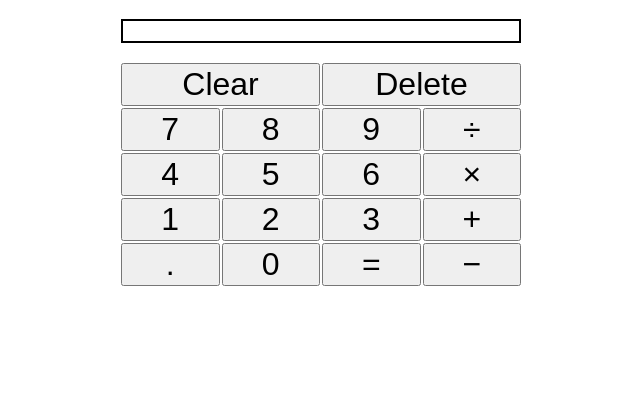
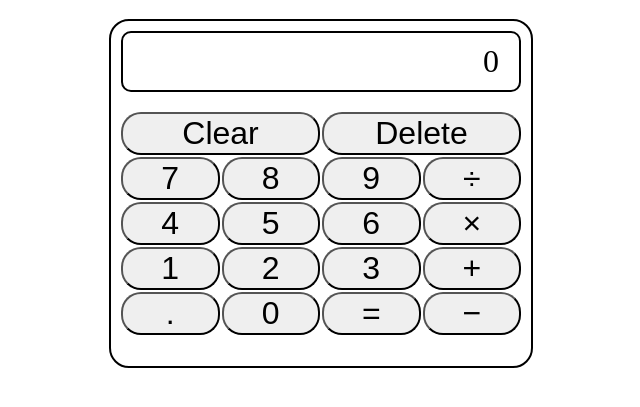
Before and after one commit to joshpait/calculator, a plain HTML site: page index.html in a window 1280 px wide. Shown: the part 69-476 px from the top of the page, without its empty margins (319-959 px from the left). Drawn offline with Linux system fonts and the light colour scheme.

Commit message:
Edit css and reset js

```diff
--- a/index.html
+++ b/index.html
@@ -11,34 +11,35 @@
         <h1>Calculator</h1>
         <div class="calculator">
             <div class="screen">
-
+                <div class="current-screen" id="currentScreen">0</div>
+                <div class="last-screen" id="lastScreen"></div>
             </div>
             <div class="buttons-grid">
                 <button class="btn grid-span2">Clear</button>
                 <button class="btn grid-span2">Delete</button>
 
-                <button class="btn">7</button>
-                <button class="btn">8</button>
-                <button class="btn">9</button>
-                <button class="btn">&divide;</button>
+                <button class="btn" data-number>7</button>
+                <button class="btn" data-number>8</button>
+                <button class="btn" data-number>9</button>
+                <button class="btn" data-operator>&divide;</button>
 
-                <button class="btn">4</button>
-                <button class="btn">5</button>
-                <button class="btn">6</button>
-                <button class="btn">&times;</button>
+                <button class="btn" data-number>4</button>
+                <button class="btn" data-number>5</button>
+                <button class="btn" data-number>6</button>
+                <button class="btn" data-operator>&times;</button>
 
-                <button class="btn">1</button>
-                <button class="btn">2</button>
-                <button class="btn">3</button>
-                <button class="btn">&plus;</button>
+                <button class="btn" data-number>1</button>
+                <button class="btn" data-number>2</button>
+                <button class="btn" data-number>3</button>
+                <button class="btn" data-operator>&plus;</button>
 
                 <button class="btn">.</button>
-                <button class="btn">0</button>
+                <button class="btn" data-number>0</button>
                 <button class="btn">=</button>
-                <button class="btn">&minus;</button>
+                <button class="btn" data-operator>&minus;</button>
             </div>
         </div>
     </main>
+    <script src="script.js"></script>
 </body>
-<script src="script.js" defer></script>
 </html>
--- a/styles.css
+++ b/styles.css
@@ -7,14 +7,19 @@
 
 .calculator {
     width: 400px;
-    height: 600px;
-    border: 2px;
+    height: 325px;
+    border: 2px solid;
+    border-radius: 20px;
+    padding: 10px 10px;
 }
 
 .screen {
     padding: 10px 20px;
     border: 2px solid;
+    border-radius: 10px;
     margin-bottom: 20px;
+    text-align: end;
+    font-size: 32px;
 }
 
 .buttons-grid {
@@ -25,6 +30,7 @@
 
 .btn {
     font-size: 32px;
+    border-radius: 20px;
 }
 
 .grid-span2 {
```
